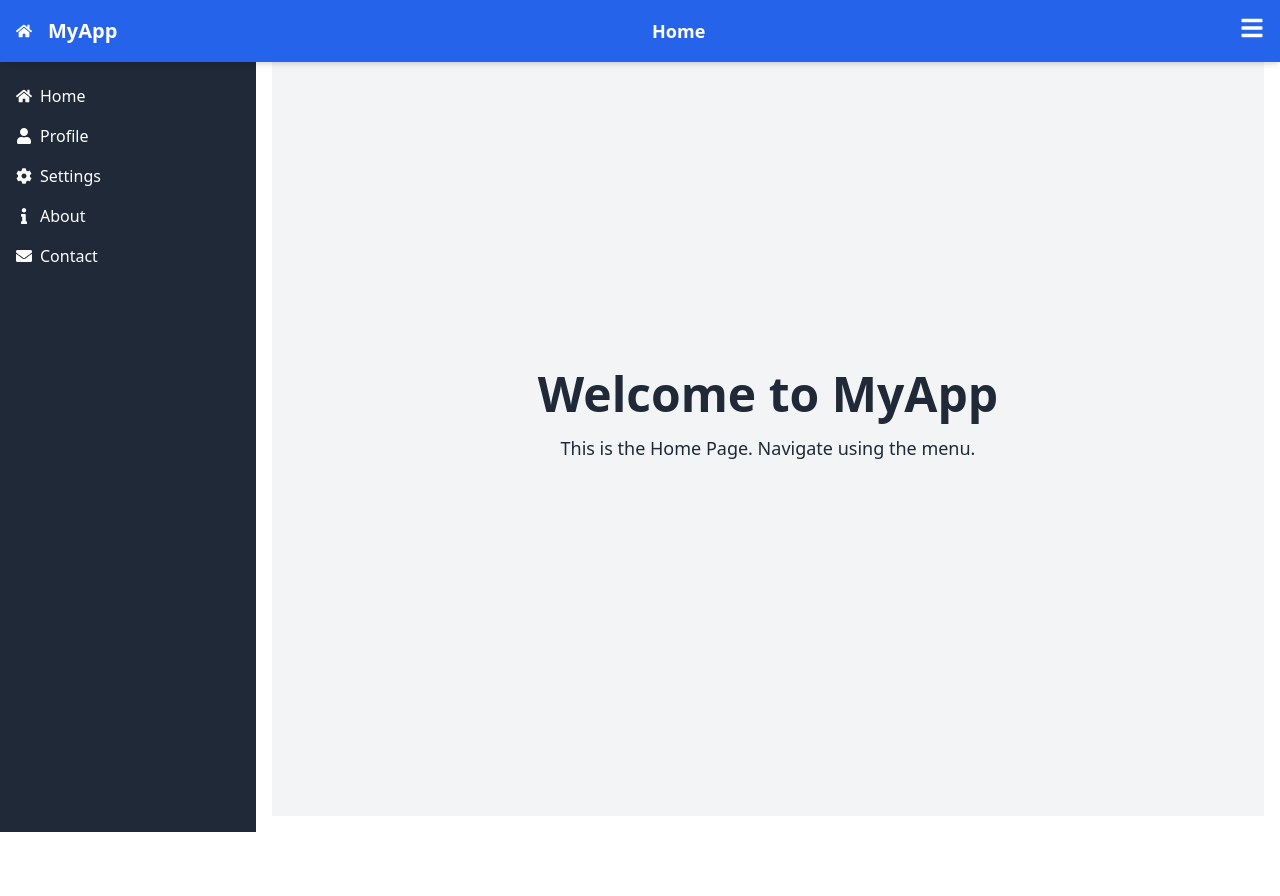
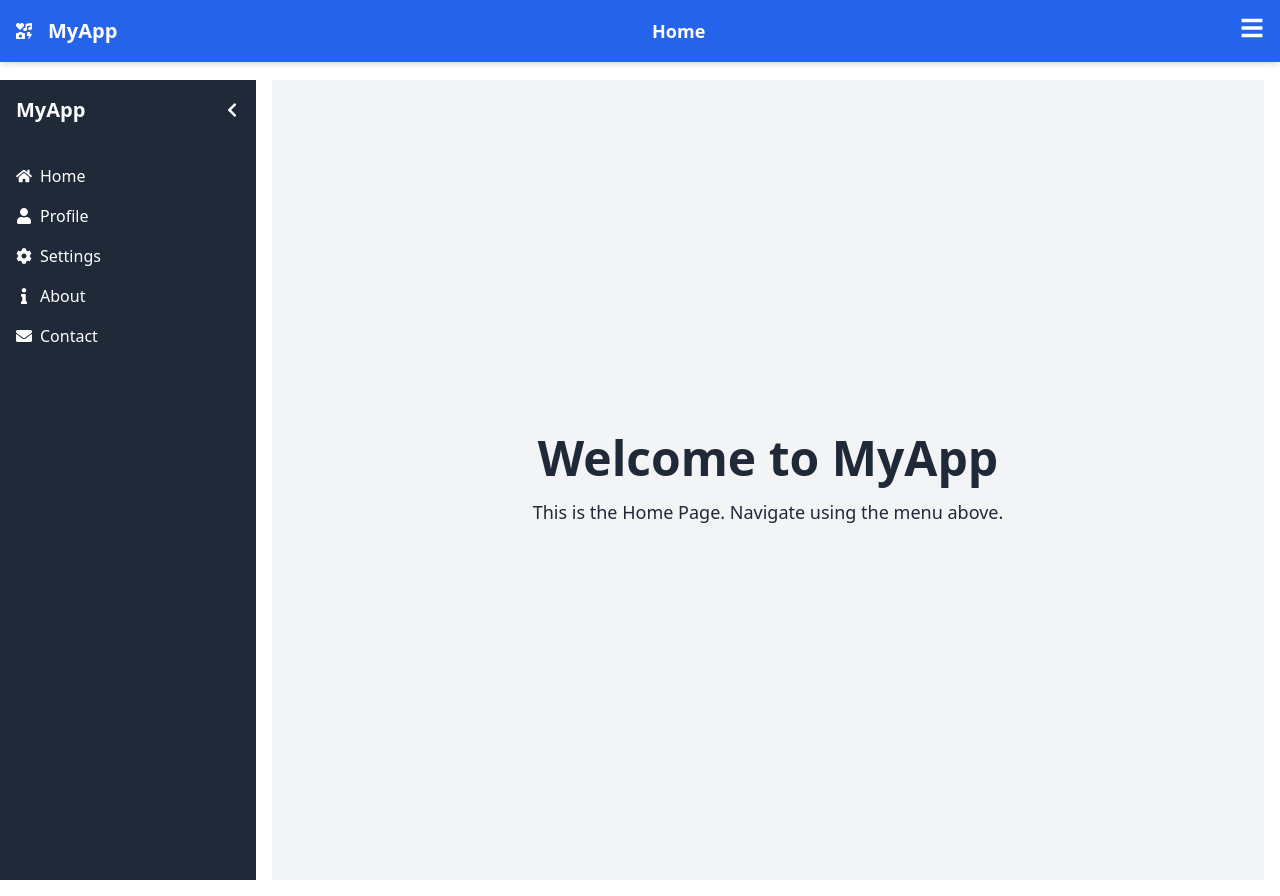
Before and after one commit to coder-pro10z/Boilerplate_React, a React (Create React App) app: page / in a window 1280 px wide. Before the commit the page ends 832 px from the top, so only its background shows below. Built offline with nearby package versions, Linux system fonts and the light colour scheme.

Commit message:
refixed poistions

```diff
--- a/src/App.tsx
+++ b/src/App.tsx
@@ -60,7 +60,10 @@ function App() {
         <NavBar /> {/* NavBar at the top, full width */}
         <div className="flex flex-grow">
           <SideBar /> {/* SideBar on the left */}
-          <main className="flex-grow p-4 overflow-y-auto">
+          {/* <main className="flex-grow p-4 overflow-y-auto">
+           */}
+           <main className="flex-grow ml-64 mt-16 p-4 overflow-y-auto">
+
             {/* Main content area, taking up remaining space */}
             <Routes>
               <Route path="/" element={<HomePage/>} />
--- a/src/components/NavBar.tsx
+++ b/src/components/NavBar.tsx
@@ -18,37 +18,15 @@
 
 // export default NavBar;
 
-// import React from 'react';
-// import Menu from './Menu';
-// import { FaIcons } from 'react-icons/fa';
-// // import Menu from '/Menu'; // Assuming you have a Menu component
-
-// const NavBar: React.FC = () => {
-//   return (
-//     <header className="w-full bg-blue-600 text-white shadow-md z-50">
-//       <div className="container mx-auto flex justify-between items-center p-4">
-//         <div className="flex items-center space-x-4">
-//         <div className="flex items-center space-x-4">
-//           {/* Add an icon before the MyApp text */}
-//           <FaIcons /> {/* Replace FaBars with your desired icon */}
-//           <span className="font-bold text-xl">MyApp</span>
-//         </div>
-//           {/* <span className="font-bold text-xl">MyApp</span> */}
-//         </div>
-//         <Menu />
-//       </div>
-//     </header>
-//   );
-// };
-
-// export default NavBar;
 import React from 'react';
+import Menu from './Menu';
 import { useLocation } from 'react-router-dom';
-import Menu from './Menu';
-import { FaHome } from 'react-icons/fa'; // Example icon
+import { FaIcons } from 'react-icons/fa';
+// import Menu from '/Menu'; // Assuming you have a Menu component
 
 const NavBar: React.FC = () => {
-  const location = useLocation();
+
+    const location = useLocation();
   const path = location.pathname;
 
   // Map paths to page titles
@@ -72,11 +50,13 @@ const NavBar: React.FC = () => {
   };
 
   return (
-    <header className="w-full bg-blue-600 text-white shadow-md z-50 fixed">
-      <div className="container mx-auto flex justify-between items-center p-4">
+    // <header className="w-full bg-blue-600 text-white shadow-md z-50">
+    <header className="w-full bg-blue-600 text-white fixed top-0 left-0 z-50 shadow-md">
+
+     <div className="container mx-auto flex justify-between items-center p-4">
         <div className="flex items-center space-x-4">
           {/* Icon or logo on the left */}
-          <FaHome /> {/* Replace with your desired icon */}
+          <FaIcons /> {/* Replace with your desired icon */}
           <span className="font-bold text-xl">MyApp</span>
         </div>
         {/* Dynamic title in the center */}
@@ -90,3 +70,52 @@ const NavBar: React.FC = () => {
 };
 
 export default NavBar;
+
+// import React from 'react';
+// import { useLocation } from 'react-router-dom';
+// import Menu from './Menu';
+// import { FaHome } from 'react-icons/fa'; // Example icon
+
+// const NavBar: React.FC = () => {
+//   const location = useLocation();
+//   const path = location.pathname;
+
+//   // Map paths to page titles
+//   const getPageTitle = (path: string) => {
+//     switch (path) {
+//       case '/':
+//         return 'Home';
+//       case '/about':
+//         return 'About';
+//       case '/contact':
+//         return 'Contact';
+//       case '/profile':
+//         return 'Profile';
+//       case '/settings':
+//         return 'Settings';
+//       case '/logout':
+//         return 'Logout';
+//       default:
+//         return 'MyApp'; // Default title
+//     }
+//   };
+
+//   return (
+//     <header className="w-full bg-blue-600 text-white shadow-md z-50 fixed">
+//       <div className="container mx-auto flex justify-between items-center p-4">
+//         <div className="flex items-center space-x-4">
+//           {/* Icon or logo on the left */}
+//           <FaHome /> {/* Replace with your desired icon */}
+//           <span className="font-bold text-xl">MyApp</span>
+//         </div>
+//         {/* Dynamic title in the center */}
+//         <div className="flex-1 text-center">
+//           <span className="text-lg font-semibold">{getPageTitle(path)}</span>
+//         </div>
+//         <Menu />
+//       </div>
+//     </header>
+//   );
+// };
+
+// export default NavBar;
--- a/src/components/SideBar.tsx
+++ b/src/components/SideBar.tsx
@@ -1,6 +1,55 @@
+// import React, { useState } from 'react';
+// import { Link } from 'react-router-dom';
+// import { FaHome, FaUser, FaCog, FaInfo, FaEnvelope, FaChevronLeft, FaChevronRight, FaIcons } from 'react-icons/fa';
+
+// const SideBar: React.FC = () => {
+//   const [isExpanded, setIsExpanded] = useState(true);
+
+//   const toggleSidebar = () => {
+//     setIsExpanded(!isExpanded);
+//   };
+
+//   const menuItems = [
+//     { to: '/', label: 'Home', icon: <FaHome /> },
+//     { to: '/profile', label: 'Profile', icon: <FaUser /> },
+//     { to: '/settings', label: 'Settings', icon: <FaCog /> },
+//     { to: '/about', label: 'About', icon: <FaInfo /> },
+//     { to: '/contact', label: 'Contact', icon: <FaEnvelope /> }
+//   ];
+
+//   return (
+//     // <div className={`h-full ${isExpanded ? 'w-64' : 'w-20'} bg-gray-800 text-white transition-width duration-300`}>
+//     <div className={`h-full ${isExpanded ? 'w-64' : 'w-20'} bg-gray-800 text-white fixed top-0 left-0 transition-width duration-300`}>
+
+//       <div className="flex items-center justify-between p-4">
+//         <span className="font-bold text-xl">
+//           {isExpanded ? 'MyApp' : <FaIcons />}
+//         </span>
+//         <button onClick={toggleSidebar} className="focus:outline-none">
+//           {isExpanded ? <FaChevronLeft /> : <FaChevronRight />}
+//         </button>
+//       </div>
+//       <nav className="mt-4">
+//         {menuItems.map((item) => (
+//           <Link
+//             key={item.to}
+//             to={item.to}
+//             className="flex items-center px-4 py-2 hover:bg-gray-700"
+//           >
+//             <span className="mr-2">{item.icon}</span>
+//             {isExpanded && <span>{item.label}</span>}
+//           </Link>
+//         ))}
+//       </nav>
+//     </div>
+//   );
+// };
+
+// export default SideBar;
+
 import React, { useState } from 'react';
 import { Link } from 'react-router-dom';
-import { FaHome, FaUser, FaCog, FaInfo, FaEnvelope, FaChevronLeft, FaChevronRight, FaIcons } from 'react-icons/fa';
+import { FaHome, FaUser, FaCog, FaInfo, FaEnvelope, FaChevronLeft, FaChevronRight, FaBeer } from 'react-icons/fa';
 
 const SideBar: React.FC = () => {
   const [isExpanded, setIsExpanded] = useState(true);
@@ -18,10 +67,10 @@ const SideBar: React.FC = () => {
   ];
 
   return (
-    <div className={`h-full ${isExpanded ? 'w-64' : 'w-20'} bg-gray-800 text-white transition-width duration-300`}>
+    <div className={`h-full top-20 fixed top-0 left-0 ${isExpanded ? 'w-64' : 'w-20'} bg-gray-800 text-white transition-width duration-300`}>
       <div className="flex items-center justify-between p-4">
         <span className="font-bold text-xl">
-          {isExpanded ? 'MyApp' : <FaIcons />}
+          {isExpanded ? 'MyApp' : <FaBeer />} {/* Replace FaBeer with your icon */}
         </span>
         <button onClick={toggleSidebar} className="focus:outline-none">
           {isExpanded ? <FaChevronLeft /> : <FaChevronRight />}
--- a/src/pages/Home.tsx
+++ b/src/pages/Home.tsx
@@ -5,7 +5,7 @@ const HomePage: React.FC = () => {
   return (
     <div className="flex flex-col items-center justify-center h-screen bg-gray-100 text-gray-800">
       <h1 className="text-5xl font-bold mb-4">Welcome to MyApp</h1>
-      <p className="text-lg">This is the Home Page. Navigate using the menu.</p>
+      <p className="text-lg">This is the Home Page. Navigate using the menu above.</p>
     </div>
   );
 };
```
